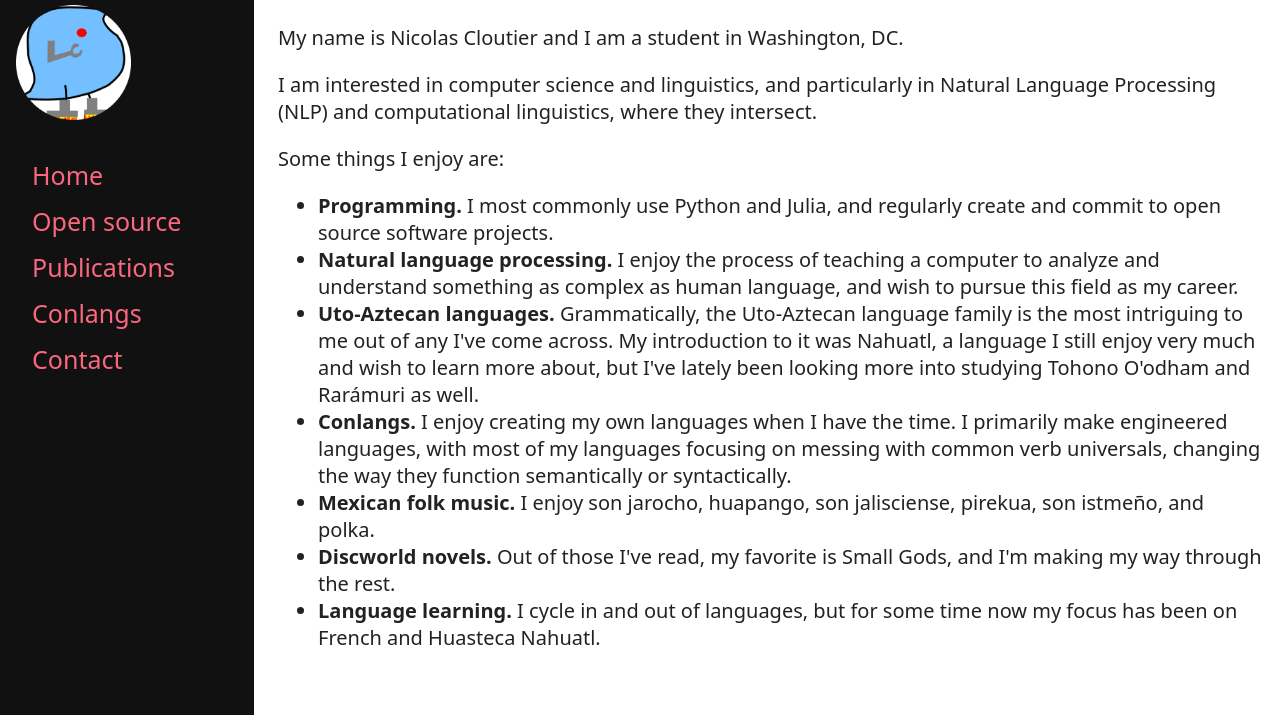
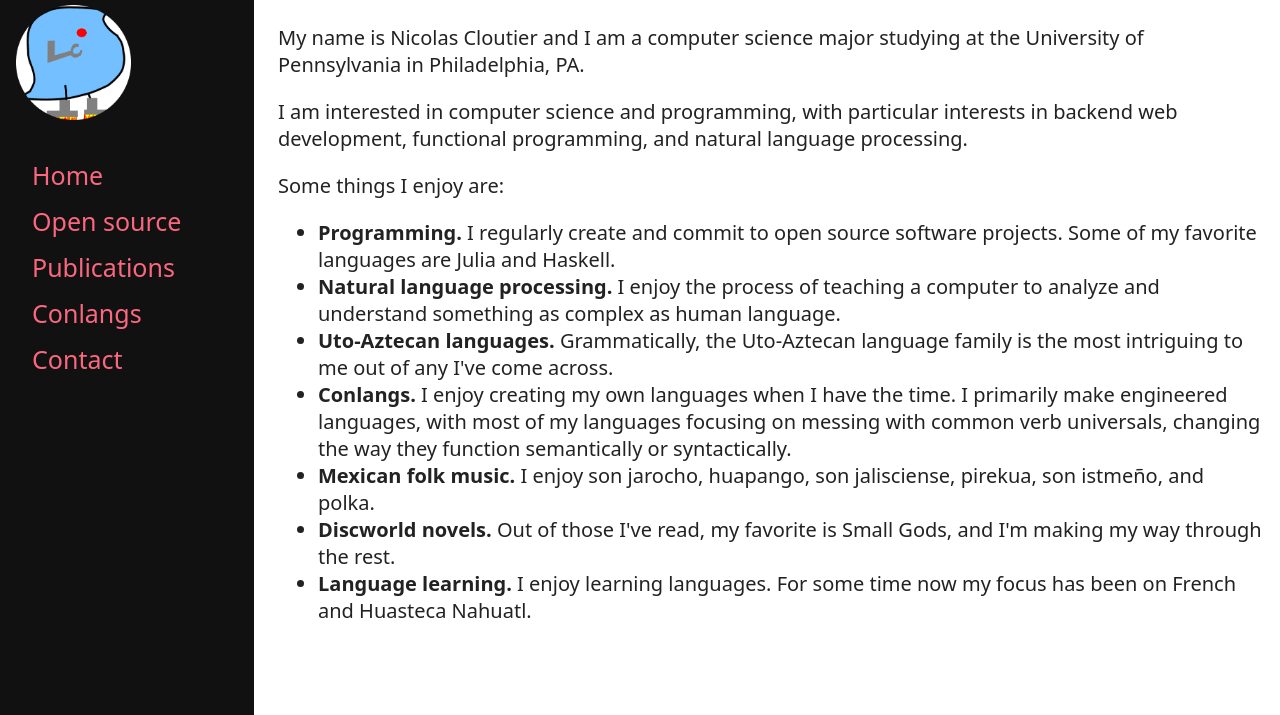
Before and after one commit to NicoACloutier/NicoACloutier.github.io, a plain HTML site: page index.html in a window 1280 px wide. Shown: the part 85-800 px from the top of the page. Drawn offline with Linux system fonts and the light colour scheme.

Commit message:
add updates for April 2024

```diff
--- a/index.html
+++ b/index.html
@@ -19,17 +19,17 @@
 
 <div class="primary">
     <h1>Welcome to my website :)</h1>
-    <p>My name is Nicolas Cloutier and I am a student in Washington, DC.</p>
-    <p>I am interested in computer science and linguistics, and particularly in Natural Language Processing (NLP) and computational linguistics, where they intersect.</p>
+    <p>My name is Nicolas Cloutier and I am a computer science major studying at the University of Pennsylvania in Philadelphia, PA.</p>
+    <p>I am interested in computer science and programming, with particular interests in backend web development, functional programming, and natural language processing.</p>
     <p>Some things I enjoy are:</p>
     <ul>
-        <li><b>Programming.</b> I most commonly use Python and Julia, and regularly create and commit to open source software projects.</li>
-        <li><b>Natural language processing.</b> I enjoy the process of teaching a computer to analyze and understand something as complex as human language, and wish to pursue this field as my career.</li>
-        <li><b>Uto-Aztecan languages.</b> Grammatically, the Uto-Aztecan language family is the most intriguing to me out of any I've come across. My introduction to it was Nahuatl, a language I still enjoy very much and wish to learn more about, but I've lately been looking more into studying Tohono O'odham and Rarámuri as well.</li>
+        <li><b>Programming.</b> I regularly create and commit to open source software projects. Some of my favorite languages are Julia and Haskell.</li>
+        <li><b>Natural language processing.</b> I enjoy the process of teaching a computer to analyze and understand something as complex as human language.</li>
+        <li><b>Uto-Aztecan languages.</b> Grammatically, the Uto-Aztecan language family is the most intriguing to me out of any I've come across.</li>
         <li><b>Conlangs.</b> I enjoy creating my own languages when I have the time. I primarily make engineered languages, with most of my languages focusing on messing with common verb universals, changing the way they function semantically or syntactically.</li>
         <li><b>Mexican folk music.</b> I enjoy son jarocho, huapango, son jalisciense, pirekua, son istmeño, and polka.</li>
         <li><b>Discworld novels.</b> Out of those I've read, my favorite is Small Gods, and I'm making my way through the rest.</li>
-        <li><b>Language learning.</b> I cycle in and out of languages, but for some time now my focus has been on French and Huasteca Nahuatl.</li>
+        <li><b>Language learning.</b> I enjoy learning languages. For some time now my focus has been on French and Huasteca Nahuatl.</li>
     </ul>
 </div>
 
```
Also changed, not shown: opensource.html (+4 -4 lines).
